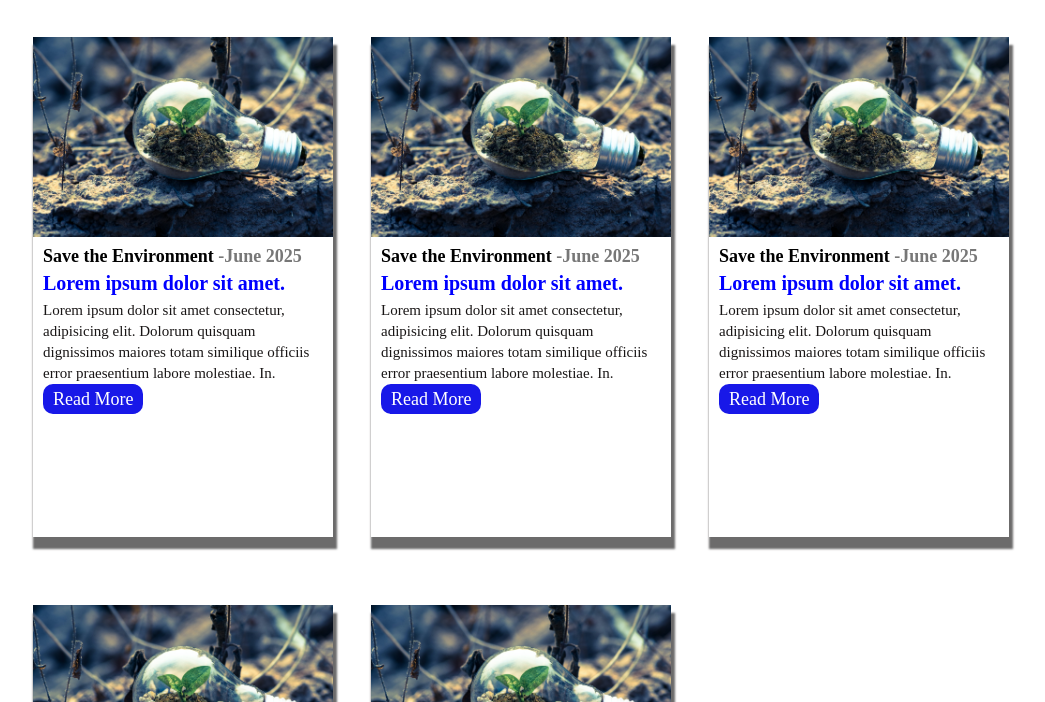
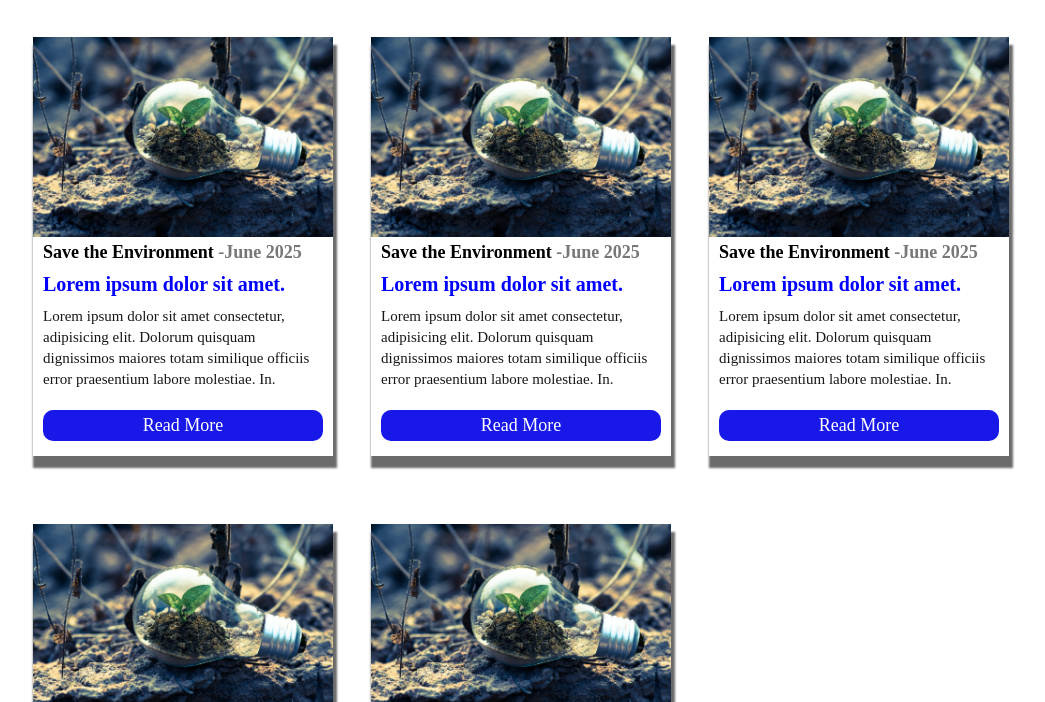
Before and after one commit to VenkataMidhunReddy/Blogs, a plain HTML site: page index.html in a window 1280 px wide. Shown: the part 98-800 px from the top of the page, without its empty margins (119-1164 px from the left). Drawn offline with Linux system fonts and the light colour scheme.

Commit message:
first commit

```diff
--- a/css/style.css
+++ b/css/style.css
@@ -38,11 +38,15 @@
     grid-gap: 8px;
 }
 .cards .card{
-    height: 500px;
-    width: 300px;
+    height: auto;
+    max-width: 300px;
     margin: 30px 15px;
     /* border: 3px solid green; */
     box-shadow: 2px 10px 2px 2px #6c6b6b;
+    width: 100%;
+    display: flex;
+    flex-direction: column;
+
 }
 .cards .card img{
     width: inherit;
@@ -77,6 +81,7 @@
     background-color: rgb(24, 24, 232);
     color: #fff;
     border-radius: 10px;
+    text-align: center;
 }
 .cards .card a:hover{
     background-color: rgb(6, 6, 150);
```
Also changed, not shown: index.html (+1 -1 lines).
